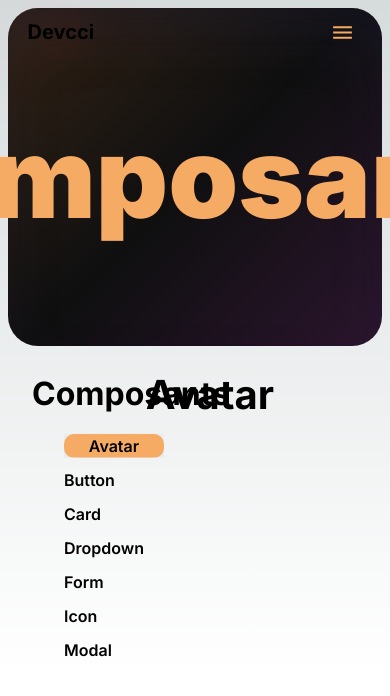
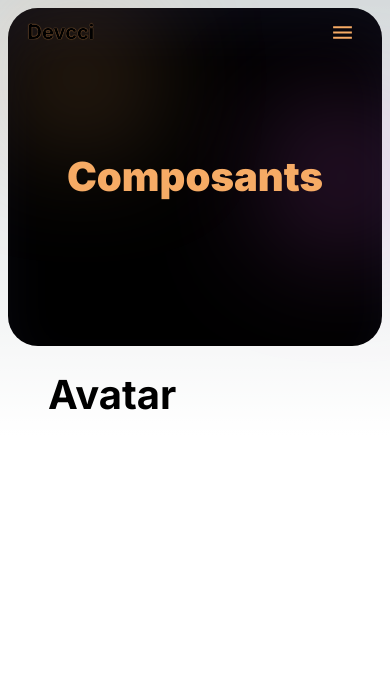
Before and after one commit to Delon00/devcci-tools, a Next.js app: page /composants in a window 390 px wide. Shown: the top 696 px of the page. Built offline with nearby package versions, Linux system fonts and the light colour scheme.

Commit message:
modified:   app/composants/composants.css 	modified:   app/composants/page.jsx 	modified:   app/globals.css 	modified:   components/navbar/navbar.css

```diff
--- a/app/composants/composants.css
+++ b/app/composants/composants.css
@@ -8,13 +8,13 @@
     width: 100%;
 }
 .hero-composant-section{
+    position: relative;
     display: flex;
     justify-content: center;
     align-items: center;
     height: 40vh;
     width: 100%;
-    background: rgb(50,35,21);
-    background: linear-gradient(135deg, rgba(50,35,21,1) 0%, rgba(15,15,16,1) 50%, rgba(43,21,45,1) 100%);
+    background: #000000;
     border-radius: 30px;
     box-shadow: rgba(50, 50, 93, 0.25) 0px 30px 60px -12px inset, rgba(0, 0, 0, 0.3) 0px 18px 36px -18px inset;
 
@@ -22,20 +22,53 @@
 .hero-composant h1{
     position: fixed;
     color: #F6AB65;
-    font-size: 7rem;
+    font-size: 5rem;
     font-weight: 900;
 }
+.bulle1 {
+    width: 150px;
+    height: 150px;
+    background-color: #f36bff;
+    border-radius: 100%;
+    position: absolute;
+    left: 80%;
+    filter: blur(120px);
+    animation: moveBubble 4s infinite ease-in-out;
+}
+.bulle2 {
+    width: 150px;
+    height: 150px;
+    background-color: #F6AB65;
+    border-radius: 100%;
+    position: absolute;
+    left: 10%;
+    filter: blur(120px);
+    animation: moveBubble2 4s infinite ease-in-out;
+}
+@keyframes moveBubble {
+    0%, 100% {transform: translateY(0);}
+    50% {transform: translateY(-200px);}
+    75% {transform: translateX(-70px);}
+}
+
+@keyframes moveBubble2 {
+    0%, 100% {transform: translateY(-100px);}
+    50% {transform: translateY(20px);}
+    75% {transform: translateX(70px);}
+}
+
 .composant-section1{
     display: flex;
     width: 100%;
     padding:0rem 2rem;
 }
-.sidebar{
-    width: 30%;
+.sidebar{width: 25%;}
+.sidebar-responsive{
+
 }
 .sidebar h3{
     margin: 1rem 0;
-    font-size: 2rem;
+    font-size: 1.5rem;
 }
 .sidebar ul {list-style-type: none; padding-left: 2rem;}
 .sidebar ul li {
@@ -48,11 +81,11 @@ li.current{
     background-color: #F6AB65;
     border-radius: 10px;
     padding:0 1rem;
-    width: 100px;
+    width: 120px;
     text-align: center;
     font-weight: 700;
     box-shadow: rgba(100, 100, 111, 0.2) 0px 7px 29px 0px;
-    animation: 2.5s cubic-bezier(.25, 1, .30, 1) wipe-in-right both;
+    animation: 1s cubic-bezier(.25, 1, .30, 1) wipe-in-right both;
 }
 @keyframes wipe-in-right {
     from {clip-path: inset(0 100% 0 0);}
@@ -63,3 +96,37 @@ li.current{
 .content-section{
     padding: 1rem;
 }
+
+
+
+
+
+
+
+
+
+
+
+
+
+
+/* ----------------------------------------------------------------------------- */
+@media only screen and (max-width: 910px) {
+
+}
+@media only screen and (max-width: 768px) {
+    .bulle1,.bulle2{height: 70px; width: 70px;filter: blur(70px);}
+    .sidebar{display: none;}
+    .sidebar-responsive{display: flex;}
+}
+@media only screen and (max-width:650) {
+    .bulle1,.bulle2{height: 50px; width: 50px;filter: blur(50px);}
+    .hero-composant h1{font-size: 4rem;}
+}
+@media only screen and (max-width: 568px) {
+    .hero-composant h1{font-size: 3.5rem;}
+
+}
+@media only screen and (max-width: 400px) {
+    .hero-composant h1{font-size: 2.5rem;}
+}
--- a/app/composants/page.jsx
+++ b/app/composants/page.jsx
@@ -53,6 +53,8 @@ export default function Composants() {
       <Navbar />
       <div className="hero-composant">
         <div className="hero-composant-section">
+          <div className='bulle1'></div>
+          <div className='bulle2'></div>
           <h1>Composants</h1>
         </div>
       </div>
@@ -83,6 +85,7 @@ export default function Composants() {
             </li>
           </ul>
         </div>
+        <div className='sidebar-responsive'></div>
         <div className="content-section">{renderComponent()}</div>
       </div>
     </main>
--- a/app/globals.css
+++ b/app/globals.css
@@ -199,7 +199,6 @@ h6 {font-size: 0.67em; font-weight: bold;}
   left: 70%;
   transform: translate(-50%, -50%);
   filter: blur(250px);
-  animation: moveBubble 4s infinite ease-in-out;
 }
 .circlePosition2 {
   width: 300px;
@@ -212,7 +211,6 @@ h6 {font-size: 0.67em; font-weight: bold;}
   left: 20%;
   transform: translate(-50%, -50%);
   filter: blur(250px);
-  animation: moveBubble2 4s infinite ease-in-out;
 }
 
 .texts-section2{
@@ -289,7 +287,6 @@ h6 {font-size: 0.67em; font-weight: bold;}
 
 
 
-
 /* ----------------------------------------------------------------------------- */
 @media only screen and (max-width: 910px) {
   .main-hero{background-color: #ffffff00;}
@@ -298,8 +295,15 @@ h6 {font-size: 0.67em; font-weight: bold;}
 @media only screen and (max-width: 768px) {
   .card-framework img{width: 70px; height: auto;}
   .nav-search{display: none !important;}
+  .bulle1,.bulle2{height: 70px; width: 70px;}
+  .sidebar{display: none;}
+  .sidebar-responsive{display: flex;}
 
 
+}
+@media only screen and (max-width:650) {
+  .bulle1,.bulle2{height: 50px; width: 50px;}
+  .hero-composant h1{font-size: 4rem;}
 }
 @media only screen and (max-width: 568px) {
   .navlinks{display: none !important;}
@@ -307,8 +311,11 @@ h6 {font-size: 0.67em; font-weight: bold;}
   .texts-section2{width: 100% !important;}
   .texts-hero h2 {font-size: 25px;}
   .terminal{width: 100%;}
+  .hero-composant h1{font-size: 3.5rem;}
+
 }
 @media only screen and (max-width: 400px) {
   .circlePosition{width: 200px !important;}
   .circlebubble{width: 200px !important;}
+  .hero-composant h1{font-size: 2.5rem;}
 }
--- a/components/navbar/navbar.css
+++ b/components/navbar/navbar.css
@@ -24,7 +24,7 @@
 
 .logo-brand{
     font-size: 20px;
-    text-shadow: 0px 0px 70px rgb(246, 171, 101, 0.7);
+    text-shadow: 0px 0px 1px rgb(255, 171, 92);
     cursor: pointer;
 
 }
```
